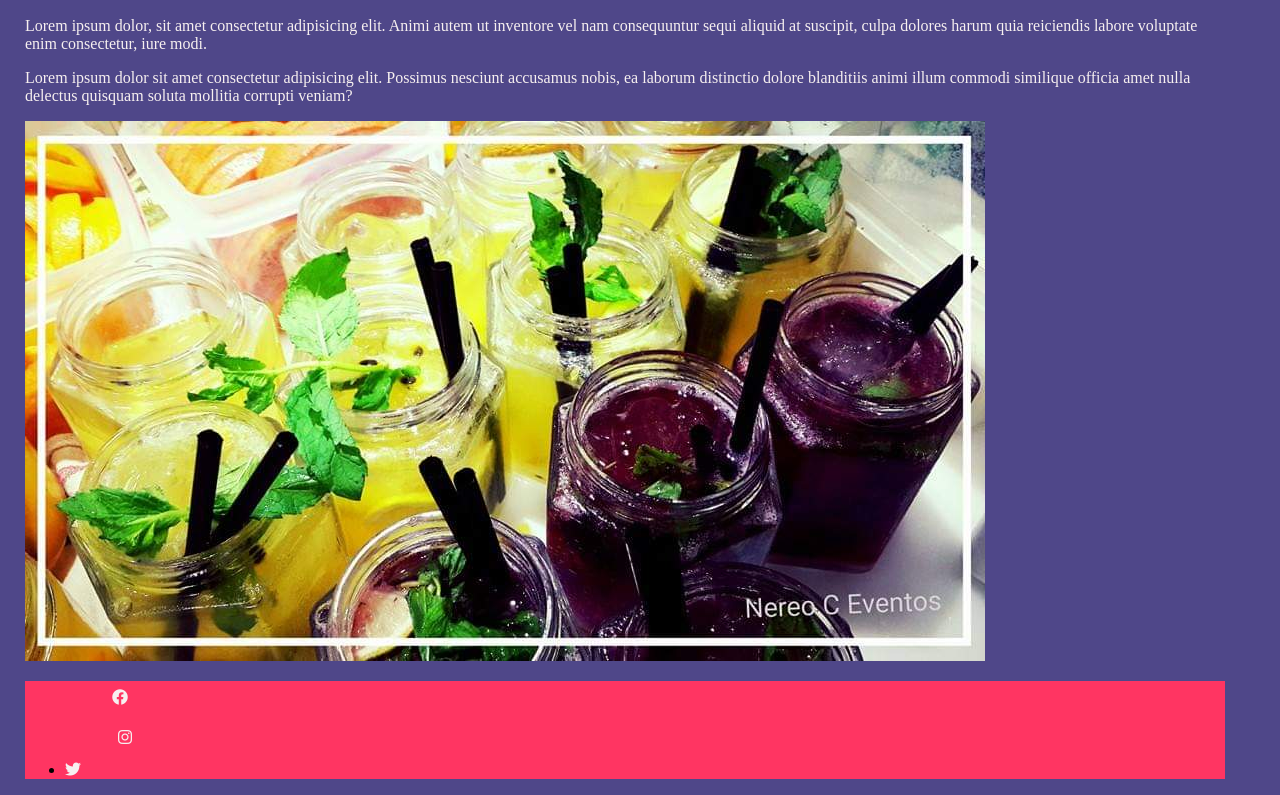
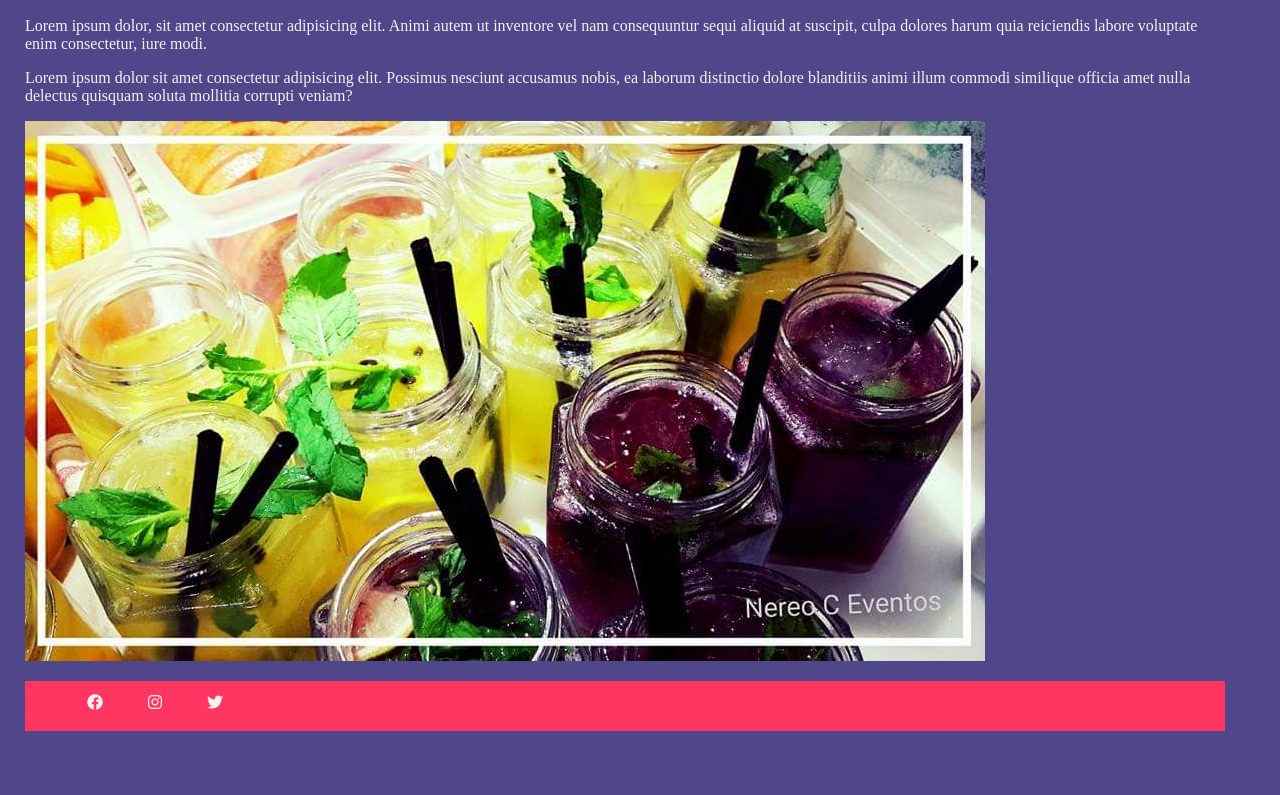
Before and after one commit to Jalde-313/PF-Jajdelski, a plain HTML site: page raiz/index.html in a window 1280 px wide. Shown: the part 868-1663 px from the top of the page. After the commit the page ends 1609 px from the top, so only its background shows below. Drawn offline with Linux system fonts and the light colour scheme.

Commit message:
se le da estilo y se utiliza flex en el footer

```diff
--- a/raiz/index.css
+++ b/raiz/index.css
@@ -278,23 +278,24 @@ display: inline-block;
 /*footer*/
  footer {
     background-color: #FF3562;
+    width: 1200px;
+    height: 50px;
 
   }
-  .box-redes-sociales{
+  .boxer-redes-sociales{
     display:flex;
     flex-direction: row;
     list-style:none;
     justify-content: flex-start;
-    padding: 5px;
-    margin: 0px 0px 50px 0px;
+
 
   }
   .box-redes-sociales-facebook{
     flex-direction: row;
       display: flex;
-      width: 100px;
+      width: 50px;
       height: 25px;
-      margin: 0px 0px 0px 0px;
+      margin: 5px 0px 0px 0px;
       padding: 5px;
       justify-content:center;
       align-items: center;
@@ -307,9 +308,9 @@ display: inline-block;
 .box-redes-sociales-instagram{
      display: flex;
      flex-direction: row;
-      width: 100px;
+      width: 50px;
       height: 25px;
-      margin: 5px 5px;
+      margin: 5px 0px;
       padding: 5px;
       justify-content:center;
       align-items: center;
@@ -319,6 +320,23 @@ display: inline-block;
 .box-redes-sociales-instagram:hover{
   transform: scale(2.1);}
 
+
+.box-redes-sociales-twitter{
+      display: flex;
+      flex-direction: row;
+      width: 50px;
+      height: 25px;
+      margin: 5px 0px;
+      padding: 5px;
+      justify-content:center;
+      align-items: center;
+      transition: transform 0.3s;
+
+}
+.box-redes-sociales-twitter:hover{
+  transform: scale(2.1);
+}
+
   /*footer*/
 
 
```
